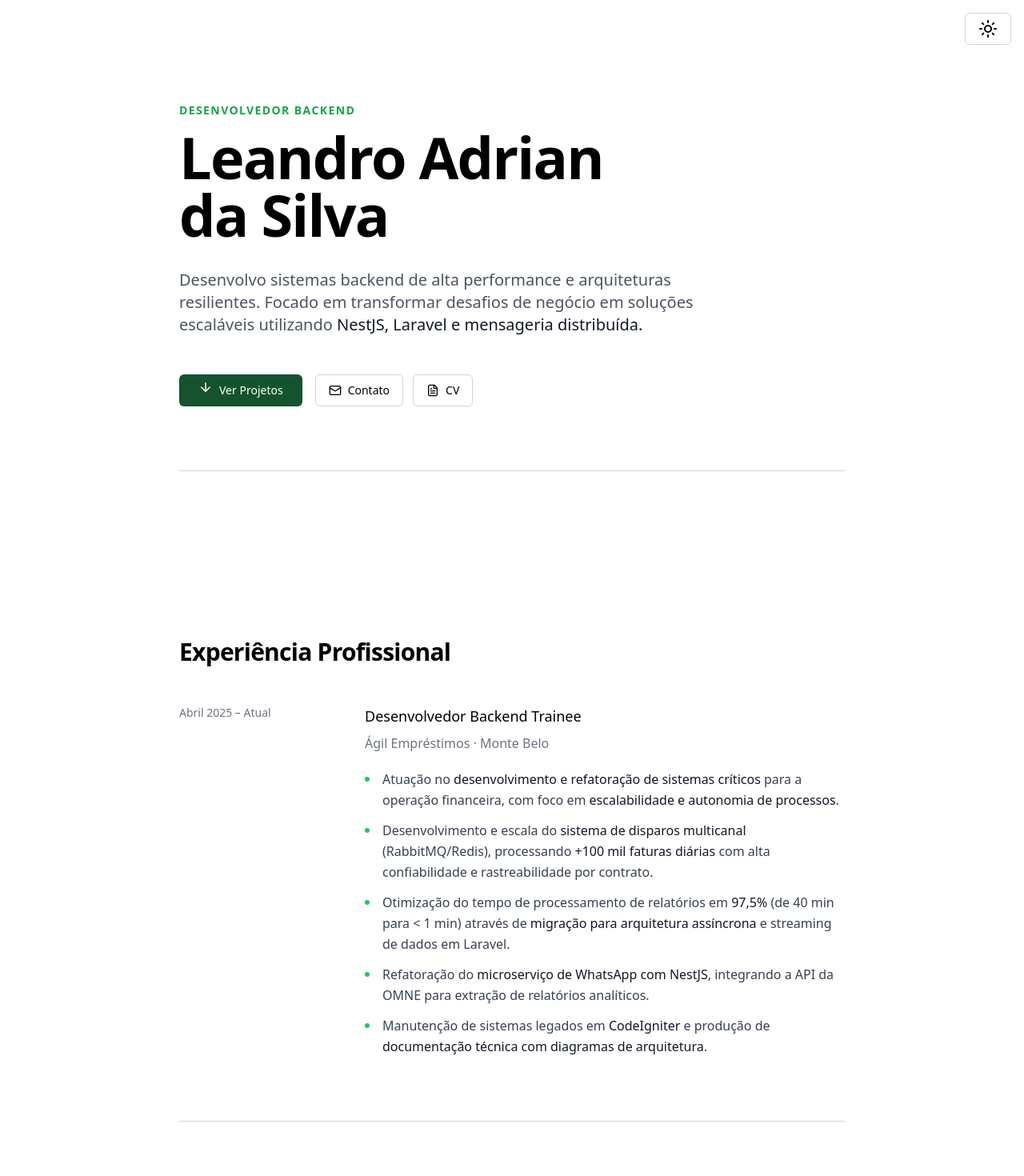
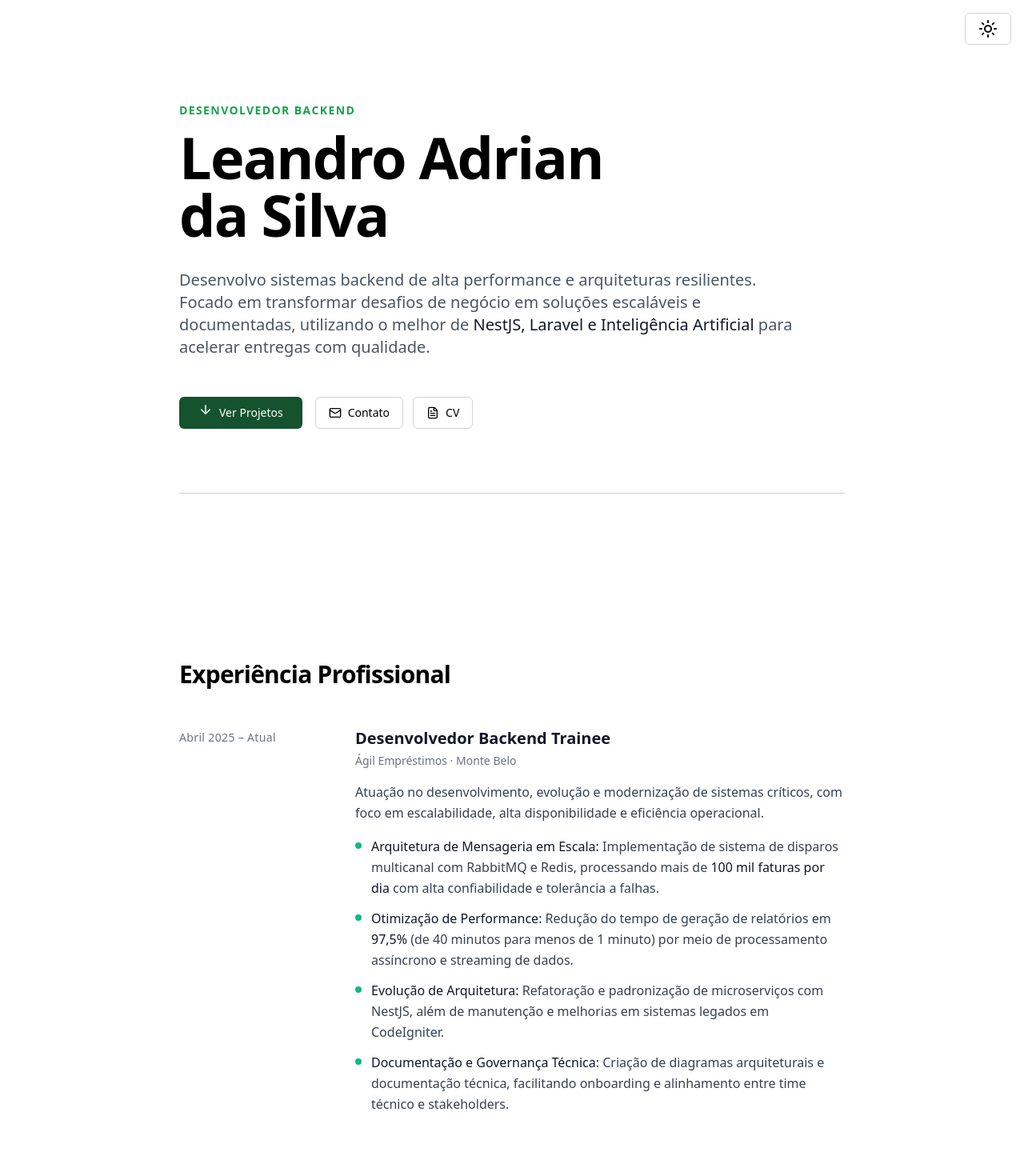
Before and after one commit to lezzin/lezzin.github.io, a Vue app: page / in a window 1280 px wide. Shown: the top 1470 px of the page at 80% size. Built offline with nearby package versions, Linux system fonts and the light colour scheme.

Commit message:
feat - improve code

```diff
--- a/src/components/sections/HeroSection.vue
+++ b/src/components/sections/HeroSection.vue
@@ -6,26 +6,26 @@ import Divider from '../ui/Divider.vue'
 
 <template>
   <section class="min-h-[85vh] flex flex-col justify-center py-20 md:py-32">
-    <div class="space-y-8 animate-in fade-in slide-in-from-bottom-4 duration-1000 max-w-2xl">
+    <div class="space-y-8 animate-in fade-in slide-in-from-bottom-4 duration-1000 max-w-3xl">
       <div class="space-y-3">
         <p class="text-green-600 dark:text-green-400 text-sm font-bold tracking-widest uppercase">
           Desenvolvedor Backend
         </p>
 
         <h1
-          class="dark:text-white text-4xl md:text-6xl lg:text-7xl font-bold tracking-tight text-balance leading-[1.1]"
-        >
+          class="dark:text-white text-4xl md:text-6xl lg:text-7xl font-bold tracking-tight text-balance leading-[1.1]">
           Leandro Adrian <br class="hidden md:block" />
           da Silva
         </h1>
       </div>
 
       <p class="text-lg md:text-xl text-gray-600 dark:text-gray-400 leading-relaxed">
-        Desenvolvo sistemas backend de alta performance e arquiteturas resilientes. Focado em
-        transformar desafios de negócio em soluções escaláveis utilizando
+        Desenvolvo sistemas backend de alta performance e arquiteturas resilientes. Focado em transformar desafios de
+        negócio em soluções escaláveis e documentadas, utilizando o melhor de
         <span class="text-gray-900 dark:text-gray-100 font-medium">
-          NestJS, Laravel e mensageria distribuída.
+          NestJS, Laravel e Inteligência Artificial
         </span>
+        para acelerar entregas com qualidade.
       </p>
 
       <div class="flex flex-wrap gap-4 pt-4">
@@ -64,6 +64,7 @@ import Divider from '../ui/Divider.vue'
 }
 
 @keyframes bounce-subtle {
+
   0%,
   100% {
     transform: translateY(0);
--- a/src/components/ui/ExperienceItem.vue
+++ b/src/components/ui/ExperienceItem.vue
@@ -8,27 +8,37 @@ defineProps<{
 </script>
 
 <template>
-  <article class="group">
-    <div class="grid md:grid-cols-[200px_1fr] gap-4 md:gap-8">
-      <div class="relative">
-        <div class="sticky top-24">
-          <div class="text-sm text-gray-500 dark:text-gray-300">
+  <article class="group relative">
+    <div class="grid md:grid-cols-[180px_1fr] gap-6 md:gap-10">
+
+      <aside class="relative">
+        <div class="md:sticky md:top-24">
+          <time class="text-sm font-medium tracking-wide text-gray-500 dark:text-gray-400">
             {{ experience.period }}
-          </div>
+          </time>
         </div>
-      </div>
+      </aside>
 
-      <div class="space-y-2">
-        <h3 class="text-lg font-medium dark:text-gray-100">{{ experience.title }}</h3>
-        <p class="text-gray-500 dark:text-gray-300 font-medium">{{ experience.company }}</p>
-        <ul class="space-y-3 pt-3">
-          <li
-            v-for="(item, itemIndex) in experience.description"
-            :key="itemIndex"
-            class="flex gap-4 text-gray-700 dark:text-gray-300"
-          >
-            <span class="flex-shrink-0 w-1.5 h-1.5 mt-2.5 rounded-full bg-green-500"></span>
-            <p class="leading-relaxed" v-html="formatBold(item)"></p>
+      <div class="space-y-4">
+        <header class="space-y-1">
+          <h3 class="text-xl font-semibold text-gray-900 dark:text-gray-100">
+            {{ experience.title }}
+          </h3>
+
+          <p class="text-sm font-medium text-gray-500 dark:text-gray-400">
+            {{ experience.company }}
+          </p>
+        </header>
+
+        <p class="text-gray-700 dark:text-gray-300 leading-relaxed">
+          {{ experience.description }}
+        </p>
+
+        <ul class="space-y-3">
+          <li v-for="(item, index) in experience.bulletPoints" :key="index" class="flex items-start gap-3">
+            <span class="mt-2 w-2 h-2 rounded-full bg-emerald-500 flex-shrink-0" />
+
+            <p class="text-gray-700 dark:text-gray-300 leading-relaxed" v-html="formatBold(item)" />
           </li>
         </ul>
       </div>
--- a/src/data/experiences.ts
+++ b/src/data/experiences.ts
@@ -2,8 +2,8 @@ export interface Experience {
   title: string
   company: string
   period: string
-  description: string[]
-  logo?: string
+  description: string
+  bulletPoints: string[]
 }
 
 export default [
@@ -11,13 +11,15 @@ export default [
     title: 'Desenvolvedor Backend Trainee',
     company: 'Ágil Empréstimos · Monte Belo',
     period: 'Abril 2025 – Atual',
-    description: [
-      'Atuação no **desenvolvimento e refatoração de sistemas críticos** para a operação financeira, com foco em **escalabilidade e autonomia de processos**.',
-      'Desenvolvimento e escala do **sistema de disparos multicanal** (RabbitMQ/Redis), processando **+100 mil faturas diárias** com alta confiabilidade e rastreabilidade por contrato.',
-      'Otimização do tempo de processamento de relatórios em **97,5%** (de 40 min para < 1 min) através de **migração para arquitetura assíncrona** e streaming de dados em Laravel.',
-      'Refatoração do **microserviço de WhatsApp com NestJS**, integrando a API da OMNE para extração de relatórios analíticos.',
-      'Manutenção de sistemas legados em **CodeIgniter** e produção de **documentação técnica com diagramas de arquitetura**.',
-    ],
-    logo: 'https://raichu-uploads.s3.amazonaws.com/logo_null_LAPYHD.png',
+    description: 'Atuação no desenvolvimento, evolução e modernização de sistemas críticos, com foco em escalabilidade, alta disponibilidade e eficiência operacional.',
+    bulletPoints: [
+      '**Arquitetura de Mensageria em Escala:** Implementação de sistema de disparos multicanal com RabbitMQ e Redis, processando mais de **100 mil faturas por dia** com alta confiabilidade e tolerância a falhas.',
+
+      '**Otimização de Performance:** Redução do tempo de geração de relatórios em **97,5%** (de 40 minutos para menos de 1 minuto) por meio de processamento assíncrono e streaming de dados.',
+
+      '**Evolução de Arquitetura:** Refatoração e padronização de microserviços com NestJS, além de manutenção e melhorias em sistemas legados em CodeIgniter.',
+
+      '**Documentação e Governança Técnica:** Criação de diagramas arquiteturais e documentação técnica, facilitando onboarding e alinhamento entre time técnico e stakeholders.',
+    ]
   },
 ] as Experience[]
--- a/src/data/projects.ts
+++ b/src/data/projects.ts
@@ -24,10 +24,7 @@ export default [
 
     decisions: [
       'Implementação de processamento assíncrono com filas (RabbitMQ)',
-      'Criação de tela de auditoria para acompanhar status de envio por contrato',
-      'Uso de Redis para melhorar desempenho nas consultas em banco de dados',
-      'Armazenamento de arquivos e QRCodes no MinIO',
-      'Implementação de regras de envio por canal (ex: Push para clientes com login < 30 dias e SMS para > 30 dias)'
+      'Uso de Redis para cache de consultas frequentes e MinIO para persistência de QRCodes de pagamento e imagens dos templates.',
     ],
 
     tradeoffs:
@@ -57,14 +54,13 @@ export default [
       'Os relatórios são essenciais para a operação diária e tomada de decisão.',
 
     problem:
-      'O sistema antigo processava relatórios de forma síncrona, gerando timeouts de até 40 minutos. Quando falhava, era necessário acionar o DBA para gerar o relatório direto no banco.',
+      'Timeouts constantes de até 40 minutos em relatórios síncronos, exigindo intervenção manual do DBA para extração de dados.',
 
     decisions: [
       'Migração para processamento assíncrono com Redis',
-      'Geração de arquivos via streaming para reduzir uso de memória',
-      'Armazenamento dos relatórios no MinIO',
-      'Tela para acompanhamento de status e notificação por e-mail',
-      'Reprocessamento automático em caso de falha'
+      'Otimização de queries SQL e geração de arquivos via streaming para reduzir o consumo de memória do servidor.',
+      'Notificação de erro e sucesso por e-mail ao fim do processamento',
+      'Armazenamento dos arquivos .zip (contendo o CSV) dos relatórios no MinIO',
     ],
 
     tradeoffs:
@@ -93,19 +89,19 @@ export default [
       'O WhatsApp é um dos principais canais de comunicação com o cliente.',
 
     problem:
-      'Os templates eram configurados via variável de ambiente. Qualquer alteração exigia deploy e apoio técnico, além de pouca visibilidade sobre os envios.',
+      'Configurações de templates presas em variáveis de ambiente (ENV), exigindo deploys técnicos para simples alterações de texto.',
 
     decisions: [
-      'Integração com a OMNE como intermediadora entre API interna e GUPSHUP',
-      'Criação de tela para gerenciamento de templates sem necessidade de deploy',
+      'Integração com a OMNE como intermediadora entre API interna e GUPSHUP.',
+      'Desenvolvimento de interface para gerenciamento dinâmico de templates pelo time de negócio.',
       'Organização das configurações para reduzir dependência de DevOps'
     ],
 
     tradeoffs:
-      'A inclusão da OMNE adicionou um custo extra e mais um ponto na arquitetura.',
+      'A introdução de um intermediário (OMNE) adicionou um custo fixo e um novo ponto de falha na arquitetura. No entanto, o ganho em agilidade de negócio foi superior, permitindo que o marketing alterasse campanhas sem necessidade de novos deploys, além da visibilidade analítica dos envios através dos relatórios já integrados na OMNE.',
 
     outcome:
-      'Time de Negócios passou a gerenciar templates sozinho, com mais visibilidade sobre os envios e menos dependência técnica.',
+      'Autonomia total para o time de negócios e visibilidade analítica sobre o status de entrega das mensagens.',
 
     technologies: [
       'NestJS',
```
